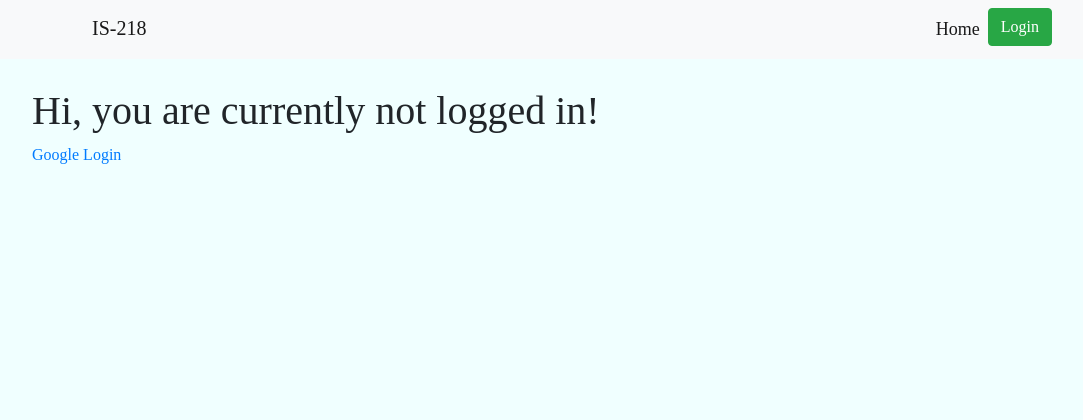
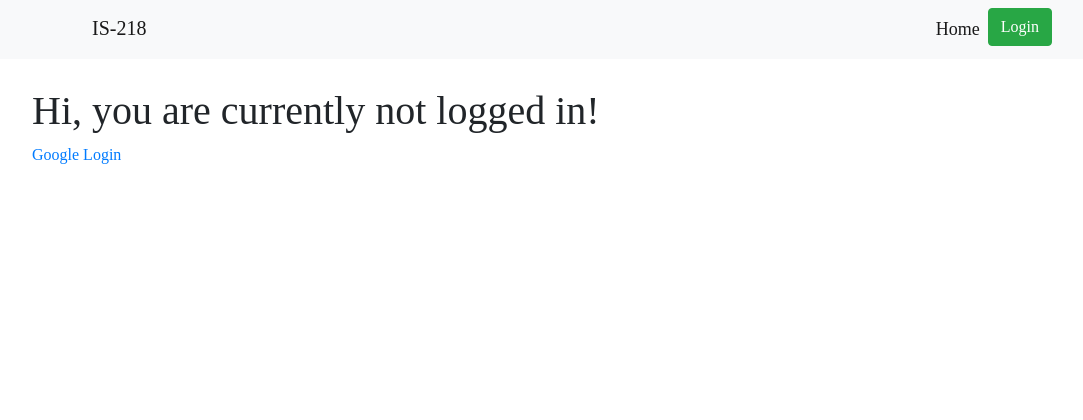
Before and after one commit to IS218-Spring21/WebApp-Final, a Python web app: template app/main/templates/index.jinja2 in a window 1280 px wide. Shown: the top 420 px of the page, without its empty margins (68-1151 px from the left). Run offline with Jinja, Linux system fonts and the light colour scheme; the template is opened without the code that fills it, so the values that code supplies are empty; some libraries are stand-ins or nearby versions.

Commit message:
Task: removed color

```diff
--- a/app/static/css/styles.css
+++ b/app/static/css/styles.css
@@ -12,6 +12,4 @@ nav .navbar-brand {
 
 body {
     font-family: 'Sanchez', serif;
-    -webkit-align-content: center;
-    background: azure;
 }
```
